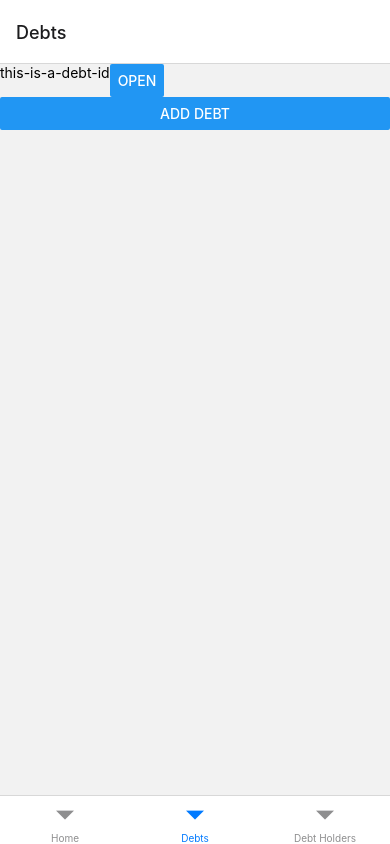
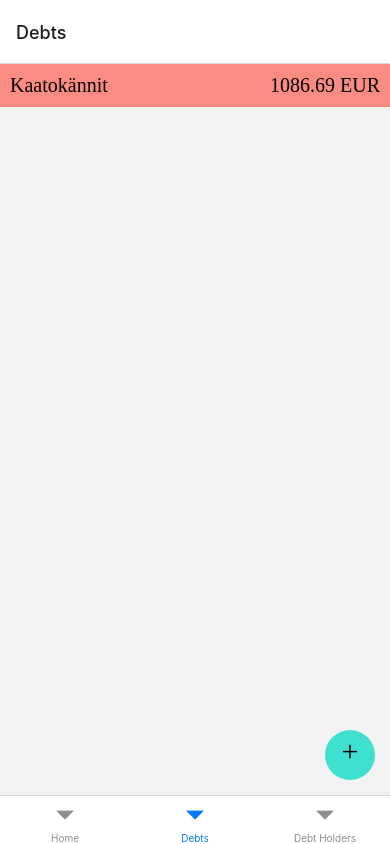
Before and after one commit to FBGFi/DebtTracker, a React Native app: screen /Debts in a window 390 px wide. Built offline with nearby package versions, Linux system fonts and the light colour scheme.

Commit message:
added card

```diff
--- a/src/components/CustomButton/index.tsx
+++ b/src/components/CustomButton/index.tsx
@@ -1,18 +1,44 @@
-import React from 'react';
-import { TouchableOpacity, Text, View, ViewStyle, StyleProp } from 'react-native';
+import React, { useMemo } from 'react';
+import { TouchableOpacity, Text, View, ViewStyle, StyleProp, StyleSheet, GestureResponderEvent } from 'react-native';
 import { ReactComponentProps } from '../../constants/types';
 
 interface CustomButtonProps extends ReactComponentProps {
-    title: string;
+    title?: string;
     style?: StyleProp<ViewStyle>;
+    disabled?: boolean;
+    onPress?: (event: GestureResponderEvent) => void;
 }
 
 export const CustomButton = (props: CustomButtonProps) => {
+    const combineStyles = (): any => {
+        if (props.disabled) {
+            return [styles.wrapperDisabled, props.style];
+        } else {
+            return [styles.wrapper, props.style];
+        }
+    }
+
+    const memoizedStyles = useMemo(combineStyles, [props.style, props.disabled]);
     return (
-        <TouchableOpacity>
-            <View style={props.style}>
-                <Text>{props.title}</Text>
+        <TouchableOpacity activeOpacity={0.6} onPress={props.onPress}>
+            <View style={memoizedStyles}>
+                {props.title ? <Text style={{
+                    fontSize: 20,
+                    fontFamily: "Quicksand-SemiBold",
+                }}>{props.title}</Text> : props.children}
             </View>
         </TouchableOpacity>
     );
 }
+
+const styles = StyleSheet.create({
+    wrapper: {
+        padding: 10,
+        backgroundColor: "turquoise",
+        alignItems: "center",
+        justifyContent: "center"
+    },
+    wrapperDisabled: {
+
+    },
+})
--- /dev/null
+++ b/src/components/TouchableCard/index.tsx
@@ -0,0 +1,38 @@
+import React, { useMemo } from 'react';
+import { TouchableOpacity, View, StyleSheet, StyleProp, ViewStyle } from "react-native";
+import { ReactComponentProps } from "../../constants/types";
+
+interface TouchableCardProps extends ReactComponentProps {
+    onPress: () => void;
+    style?: StyleProp<ViewStyle>;
+    disabled?: boolean;
+}
+
+export const TouchableCard = (props: TouchableCardProps) => {
+    const combineStyles = (): any => {
+        if (props.disabled) {
+            return [styles.wrapperDisabled, props.style];
+        } else {
+            return [styles.wrapper, props.style];
+        }
+    }
+
+    const memoizedStyles = useMemo(combineStyles, [props.style, props.disabled]);
+
+    return (
+        <TouchableOpacity activeOpacity={0.6} onPress={props.onPress}>
+            <View style={memoizedStyles}>
+                {props.children}
+            </View>
+        </TouchableOpacity>
+    );
+}
+
+const styles = StyleSheet.create({
+    wrapper: {
+
+    },
+    wrapperDisabled: {
+
+    }
+})
--- a/src/components/index.tsx
+++ b/src/components/index.tsx
@@ -1 +1,2 @@
 export * from "./CustomButton";
+export * from "./TouchableCard";
--- /dev/null
+++ b/src/constants/common.ts
@@ -0,0 +1,3 @@
+export const commonConstants = {
+    gapAmount: 10
+};
--- a/src/context/DebtsContext/index.tsx
+++ b/src/context/DebtsContext/index.tsx
@@ -9,11 +9,11 @@ type TAction = {
 type TDebtItem = {
     description: string;
     price: number;
-    currency: string;
 }
 
 type TDebt = {
     description: string;
+    currency: string;
     items: TDebtItem[];
     debtHolders: string[];
 }
@@ -26,16 +26,15 @@ type TState = {
 export const debtsInitialState: TState = {
     "this-is-a-debt-id": {
         description: "Kaatokännit",
+        currency: "EUR",
         items: [
             {
                 description: "Viinaa",
-                price: 666.00,
-                currency: "EUR"
+                price: 666.00
             },
             {
                 description: "Sipsejä",
-                price: 420.69,
-                currency: "EUR"
+                price: 420.69
             }
         ],
         debtHolders: ["this-is-a-debt-holder-id"]
--- /dev/null
+++ b/src/screens/DebtHoldersScreen/DebtHolderCard.tsx
@@ -0,0 +1,35 @@
+import React, { useContext } from 'react';
+import { StyleSheet, Text } from "react-native";
+import { TouchableCard } from "../../components";
+import { commonConstants } from '../../constants/common';
+import { DebtHoldersContext } from '../../context';
+
+interface DebtHolderCardProps {
+    debtHolderId: string;
+    viewDebtHolder: (debtId: string) => void;
+}
+export const DebtHolderCard = (props: DebtHolderCardProps) => {
+    const { state } = useContext(DebtHoldersContext);
+    if (!state[props.debtHolderId]) return null;
+
+    return (
+        <TouchableCard onPress={() => props.viewDebtHolder(props.debtHolderId)} style={styles.debtHolderCard}>
+            <Text style={styles.title}>{state[props.debtHolderId].name}</Text>
+        </TouchableCard>
+    );
+}
+
+const styles = StyleSheet.create({
+    debtHolderCard: {
+        flexDirection: "row",
+        padding: 10,
+        backgroundColor: "#95fc9c",
+        marginBottom: commonConstants.gapAmount,
+        justifyContent: "space-between",
+    },
+    title: {
+        fontSize: 20,
+        fontFamily: "Quicksand-Medium",
+        flex: 2
+    },
+});
--- a/src/screens/DebtHoldersScreen/index.tsx
+++ b/src/screens/DebtHoldersScreen/index.tsx
@@ -2,6 +2,7 @@ import React, { useState, useContext } from "react";
 import { ScrollView, View, Text, Button, StyleSheet, Modal } from "react-native";
 import { ScreenProps } from "../../constants/types";
 import { DebtHoldersContext, useAddDebtHolder, DebtsContext } from "../../context";
+import { DebtHolderCard } from "./DebtHolderCard";
 
 interface DebtHoldersScreenProps extends ScreenProps {
     id: string;
@@ -39,14 +40,11 @@ export const DebtHoldersScreen = (props: DebtHoldersScreenProps) => {
         <>
             {modal}
             <ScrollView>
-                {Object.keys(state).map(key => <View style={styles.debtHolderCard} key={key}>
-                    <Text style={styles.text}>{state[key].name}</Text>
-                    <Button onPress={() => viewDebtHolder(key)} title="Open" />
-                </View>)}
-                <Button onPress={() => {
-                    addDebtHolder({ name: "Niko " + Object.keys(state).length, debts: {} })
-                }} title="Add Debtholder" />
+                {Object.keys(state).map(key => <DebtHolderCard key={key} debtHolderId={key} viewDebtHolder={() => viewDebtHolder(key)} />)}
             </ScrollView>
+            <Button onPress={() => {
+                addDebtHolder({ name: "Niko " + Object.keys(state).length, debts: {} })
+            }} title="Add Debtholder" />
         </>
     );
 }
--- /dev/null
+++ b/src/screens/DebtsScreen/DebtCard.tsx
@@ -0,0 +1,58 @@
+import React, { useContext } from 'react';
+import { StyleSheet, Text } from "react-native";
+import { TouchableCard } from "../../components";
+import { commonConstants } from '../../constants/common';
+import { DebtsContext, DebtHoldersContext } from '../../context';
+
+interface DebtCardProps {
+    debtId: string;
+    viewDebt: (debtId: string) => void;
+}
+export const DebtCard = (props: DebtCardProps) => {
+    const { state } = useContext(DebtsContext);
+    const debtHoldersState = useContext(DebtHoldersContext).state;
+
+    if (!state[props.debtId]) return null;
+
+    const countTotal = () => state[props.debtId].items.reduce((prevSum, item) => prevSum + item.price, 0).toFixed(2);
+    const combineStyles = () => {
+        for (let id of state[props.debtId].debtHolders) {
+            if (debtHoldersState[id].debts[props.debtId] !== true) {
+                return [styles.debtCard, styles.unPaidDebt];
+            }
+        }
+        return [styles.debtCard, styles.paidDebt];
+    }
+    return (
+        <TouchableCard onPress={() => props.viewDebt(props.debtId)} style={combineStyles()}>
+            <Text style={styles.title}>{state[props.debtId].description}</Text>
+            <Text style={styles.total}>{countTotal()} {state[props.debtId].currency}</Text>
+        </TouchableCard>
+    );
+}
+
+const styles = StyleSheet.create({
+    debtCard: {
+        flexDirection: "row",
+        padding: 10,
+        marginBottom: commonConstants.gapAmount,
+        justifyContent: "space-between",
+    },
+    paidDebt: {
+        backgroundColor: "#95fc9c",
+    },
+    unPaidDebt: {
+        backgroundColor: "#fa8c84"
+    },
+    title: {
+        fontSize: 20,
+        fontFamily: "Quicksand-Medium",
+        flex: 2
+    },
+    total: {
+        fontSize: 20,
+        fontFamily: "Quicksand-Bold",
+        flex: 1,
+        textAlign: "right"
+    },
+});
--- a/src/screens/DebtsScreen/index.tsx
+++ b/src/screens/DebtsScreen/index.tsx
@@ -1,18 +1,20 @@
 import React, { useState, useContext } from "react";
 import { ScrollView, View, Text, Button, StyleSheet, Modal } from "react-native";
+import { CustomButton } from "../../components";
+import { TouchableCard } from "../../components/TouchableCard";
+import { commonConstants } from "../../constants/common";
 import { ScreenProps } from "../../constants/types";
 import { DebtsContext, useAddDebt } from "../../context";
+import { DebtCard } from "./DebtCard";
 
 const items = [
     {
         description: "Viinaa",
         price: 666.00,
-        currency: "EUR"
     },
     {
         description: "Sipsejä",
-        price: 420.69,
-        currency: "EUR"
+        price: 420.695634,
     }
 ];
 interface DebtsScreenProps extends ScreenProps {
@@ -43,27 +45,39 @@ export const DebtsScreen = (props: DebtsScreenProps) => {
     return (
         <>
             {modal}
-            <ScrollView>
-                {Object.keys(state).map(key =>
-                    <View style={styles.debtCard} key={key}>
-                        <Text>{key}</Text>
-                        <Button onPress={() => viewDebt(key)} title="Open" />
-                    </View>
-                )}
-                <Button onPress={() => {
-                    addDebt({
-                        description: "Kaatokännit v" + Object.keys(state).length,
-                        items,
-                        debtHolders: ["this-is-a-debt-holder-id"]
-                    })
-                }} title="Add Debt" />
+            <ScrollView contentContainerStyle={styles.contentContainer}>
+                {Object.keys(state).map(key => <DebtCard key={key} viewDebt={viewDebt} debtId={key} />)}
             </ScrollView>
+            <CustomButton style={styles.addButton} onPress={() => {
+                addDebt({
+                    description: "KaatokännitKaatokännitKaatokännitKaatokännitKaatokännitKaatokännitKaatokännitKaatokännitKaatokännit v" + Object.keys(state).length,
+                    currency: "EUR",
+                    items,
+                    debtHolders: ["this-is-a-debt-holder-id"]
+                })
+            }}><Text style={styles.addButtonText}>+</Text></CustomButton>
         </>
     );
 }
 
 const styles = StyleSheet.create({
+    contentContainer: {
+
+    },
     debtCard: {
         flexDirection: "row",
+    },
+    addButton: {
+        position: "absolute",
+        right: 15,
+        bottom: 15,
+        width: 50,
+        height: 50,
+        borderRadius: 50
+    },
+    addButtonText: {
+        marginTop: -8,
+        fontSize: 30,
+        fontFamily: "Quicksand-SemiBold"
     }
 });
```
